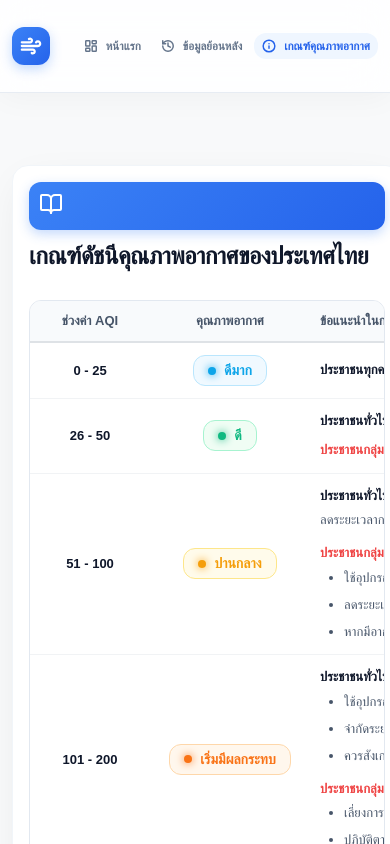
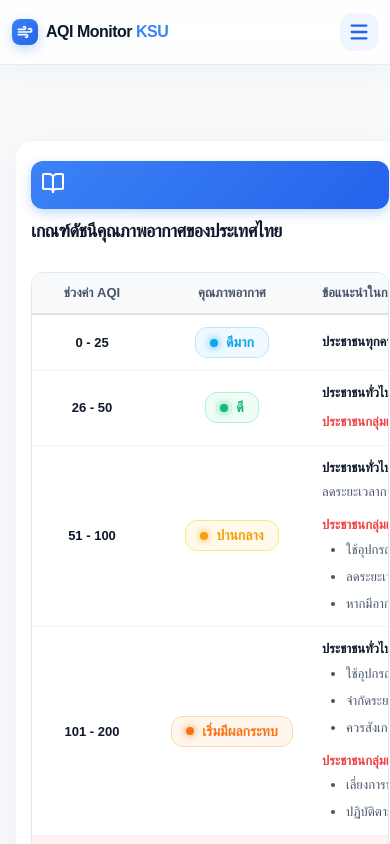
Before and after one commit to natthapat2003/air-quality, a Next.js app: page /info in a window 390 px wide. Shown: the top 844 px of the page. Built offline with nearby package versions, Linux system fonts and the light colour scheme.

Commit message:
อัปเดตโค้ด

```diff
--- a/app/info/page.tsx
+++ b/app/info/page.tsx
@@ -3,16 +3,17 @@
 import { useEffect, useState } from 'react';
 import Link from 'next/link';
 
-// 🛑 Import ไฟล์ CSS สำหรับมือถือ
+// Import ไฟล์ CSS สำหรับมือถือ
 import '../mobile.css';
 
-// 🛑 นำเข้าไอคอน (เอาไอคอน Lock และ LogOut ออกแล้ว)
+// นำเข้าไอคอน (เพิ่ม Menu และ X สำหรับมือถือ)
 import {
-    Wind, LayoutDashboard, History, Info as InfoIcon, Clock, BookOpen
+    Wind, LayoutDashboard, History, Info as InfoIcon, Clock, BookOpen, Menu, X
 } from 'lucide-react';
 
 export default function InfoPage() {
   const [clock, setClock] = useState("กำลังโหลดเวลา...");
+  const [isMobileMenuOpen, setIsMobileMenuOpen] = useState(false);
 
   // ฟังก์ชันนาฬิกา
   useEffect(() => {
@@ -25,18 +26,16 @@ export default function InfoPage() {
 
   return (
     <>
-      <nav className="navbar">
+      <nav className="navbar" style={{ position: 'relative', zIndex: 1006, boxSizing: 'border-box' }}>
         <div className="brand">
             <div className="brand-icon">
                 <Wind size={22} strokeWidth={2.5} />
             </div>
-            {/* 🛑 ใส่ Class brand-text เพื่อซ่อนในมือถือ */}
             <span className="brand-text">AQI Monitor <span style={{ color: '#3b82f6' }}>KSU</span></span>
         </div>
 
-        <div className="nav-right">
-            <div className="nav-links">
-                {/* 🛑 ใส่ <span> ครอบข้อความ เพื่อให้ CSS สั่งซ่อน/ย่อได้ */}
+        <div className="nav-right" style={{ display: 'flex', alignItems: 'center', gap: '12px' }}>
+            <div className="nav-links desktop-only">
                 <Link href="/" className="nav-item">
                     <LayoutDashboard size={16} strokeWidth={2.5} /> <span>หน้าแรก</span>
                 </Link>
@@ -48,17 +47,40 @@ export default function InfoPage() {
                 </Link>
             </div>
 
-            <div className="nav-divider"></div>
+            <div className="nav-divider desktop-only"></div>
 
-            <div id="live-clock" className="live-clock">
+            <div id="live-clock" className="live-clock desktop-only">
                 <Clock size={16} strokeWidth={2.5} color="#64748b" />
                 <span>{clock}</span>
             </div>
+
+            {/* ปุ่ม Hamburger สำหรับมือถือ */}
+            <button
+                className="mobile-menu-btn"
+                onClick={() => setIsMobileMenuOpen(!isMobileMenuOpen)}
+            >
+                {isMobileMenuOpen ? <X size={22} strokeWidth={2.5} /> : <Menu size={22} strokeWidth={2.5} />}
+            </button>
         </div>
+
+        {/* เมนูที่กางลงมาบนมือถือ */}
+        {isMobileMenuOpen && (
+            <div className="mobile-dropdown">
+                <Link href="/" onClick={() => setIsMobileMenuOpen(false)} style={{ display: 'flex', alignItems: 'center', gap: '10px', color: '#475569', fontWeight: '700', padding: '12px', textDecoration: 'none' }}>
+                    <LayoutDashboard size={18} strokeWidth={2.5} /> หน้าแรก
+                </Link>
+                <Link href="/history" onClick={() => setIsMobileMenuOpen(false)} style={{ display: 'flex', alignItems: 'center', gap: '10px', color: '#475569', fontWeight: '700', padding: '12px', textDecoration: 'none' }}>
+                    <History size={18} strokeWidth={2.5} /> ข้อมูลย้อนหลัง
+                </Link>
+                <Link href="/info" onClick={() => setIsMobileMenuOpen(false)} style={{ display: 'flex', alignItems: 'center', gap: '10px', color: '#2563eb', fontWeight: '700', padding: '12px', backgroundColor: '#eff6ff', borderRadius: '12px', textDecoration: 'none' }}>
+                    <InfoIcon size={18} strokeWidth={2.5} /> เกณฑ์คุณภาพอากาศ
+                </Link>
+            </div>
+        )}
       </nav>
 
       <div className="container" style={{ padding: '40px 20px', maxWidth: '1200px', margin: '0 auto' }}>
-        <div className="card" style={{ borderRadius: '24px', border: '1px solid #f1f5f9', boxShadow: '0 10px 40px -10px rgba(0,0,0,0.08)', padding: '35px', backgroundColor: '#ffffff' }}>
+        <div className="card" style={{ borderRadius: '24px', border: '1px solid #f1f5f9', boxShadow: '0 10px 40px -10px rgba(0,0,0,0.08)', padding: '35px', backgroundColor: '#ffffff', boxSizing: 'border-box' }}>
 
             <div className="header-row" style={{ width: '100%', marginBottom: '30px', display: 'flex', alignItems: 'center', justifyContent: 'flex-start', gap: '12px', textAlign: 'left' }}>
                 <div style={{ background: 'linear-gradient(135deg, #3b82f6 0%, #2563eb 100%)', padding: '10px', borderRadius: '12px', color: 'white', boxShadow: '0 4px 12px rgba(59, 130, 246, 0.3)' }}>
@@ -67,8 +89,7 @@ export default function InfoPage() {
                 <h2 style={{ fontSize: '24px', fontWeight: '800', color: '#0f172a', margin: 0, letterSpacing: '-0.5px' }}>เกณฑ์ดัชนีคุณภาพอากาศของประเทศไทย</h2>
             </div>
 
-            {/* 🛑 เปลี่ยน overflow: 'hidden' เป็น overflowX: 'auto' เพื่อให้ตารางเลื่อนซ้ายขวาได้ในมือถือ */}
-            <div className="table-responsive" style={{ border: '1px solid #e2e8f0', borderRadius: '16px', overflowX: 'auto' }}>
+            <div className="table-responsive" style={{ border: '1px solid #e2e8f0', borderRadius: '16px', overflowX: 'auto', WebkitOverflowScrolling: 'touch' }}>
                 <table style={{ minWidth: '800px', width: '100%', borderCollapse: 'collapse', backgroundColor: '#ffffff' }}>
                     <thead>
                         <tr style={{ backgroundColor: '#f8fafc', borderBottom: '2px solid #e2e8f0' }}>
@@ -195,6 +216,48 @@ export default function InfoPage() {
             </div>
         </div>
       </div>
+
+      {/* ---------------- Global Styles & Mobile CSS ---------------- */}
+      <style dangerouslySetInnerHTML={{
+        __html: `
+        /* สำหรับหน้าจอมือถือ (ความกว้างไม่เกิน 768px) */
+        @media (max-width: 768px) {
+            .desktop-only { display: none !important; }
+            .mobile-menu-btn {
+                display: flex !important; align-items: center; justify-content: center;
+                background: #eff6ff; border: none; color: #2563eb; padding: 8px;
+                border-radius: 12px; cursor: pointer; transition: 0.2s;
+            }
+            .mobile-menu-btn:active { transform: scale(0.95); background: #dbeafe; }
+
+            .navbar { padding: 10px 12px !important; height: 65px !important; }
+            .nav-right { gap: 6px !important; }
+            .brand { gap: 8px !important; }
+            .brand-text { font-size: 16px !important; white-space: nowrap !important; display: inline-block !important; }
+            .brand-icon { padding: 5px !important; border-radius: 8px !important; }
+            .brand-icon svg { width: 16px !important; height: 16px !important; }
+
+            .mobile-dropdown {
+                position: absolute; top: 100%; left: 0; width: 100%; box-sizing: border-box;
+                background-color: rgba(255, 255, 255, 0.98); backdrop-filter: blur(10px);
+                border-bottom: 1px solid #e2e8f0; padding: 15px 20px;
+                display: flex; flex-direction: column; gap: 10px; z-index: 1005;
+                box-shadow: 0 10px 25px -5px rgba(0,0,0,0.1);
+            }
+
+            .container { padding: 15px !important; }
+            .card { padding: 20px 15px !important; }
+            .header-row h2 { font-size: 18px !important; } /* ลดขนาดหัวข้อลงนิดหน่อยในมือถือ */
+
+            /* ปรับตารางให้กะทัดรัดขึ้นบนมือถือเพื่อให้อ่านง่ายตอนเลื่อน */
+            th, td { padding: 15px 12px !important; }
+        }
+
+        @media (min-width: 769px) {
+            .mobile-menu-btn { display: none !important; }
+            .mobile-dropdown { display: none !important; }
+        }
+      `}} />
     </>
   );
 }
```
